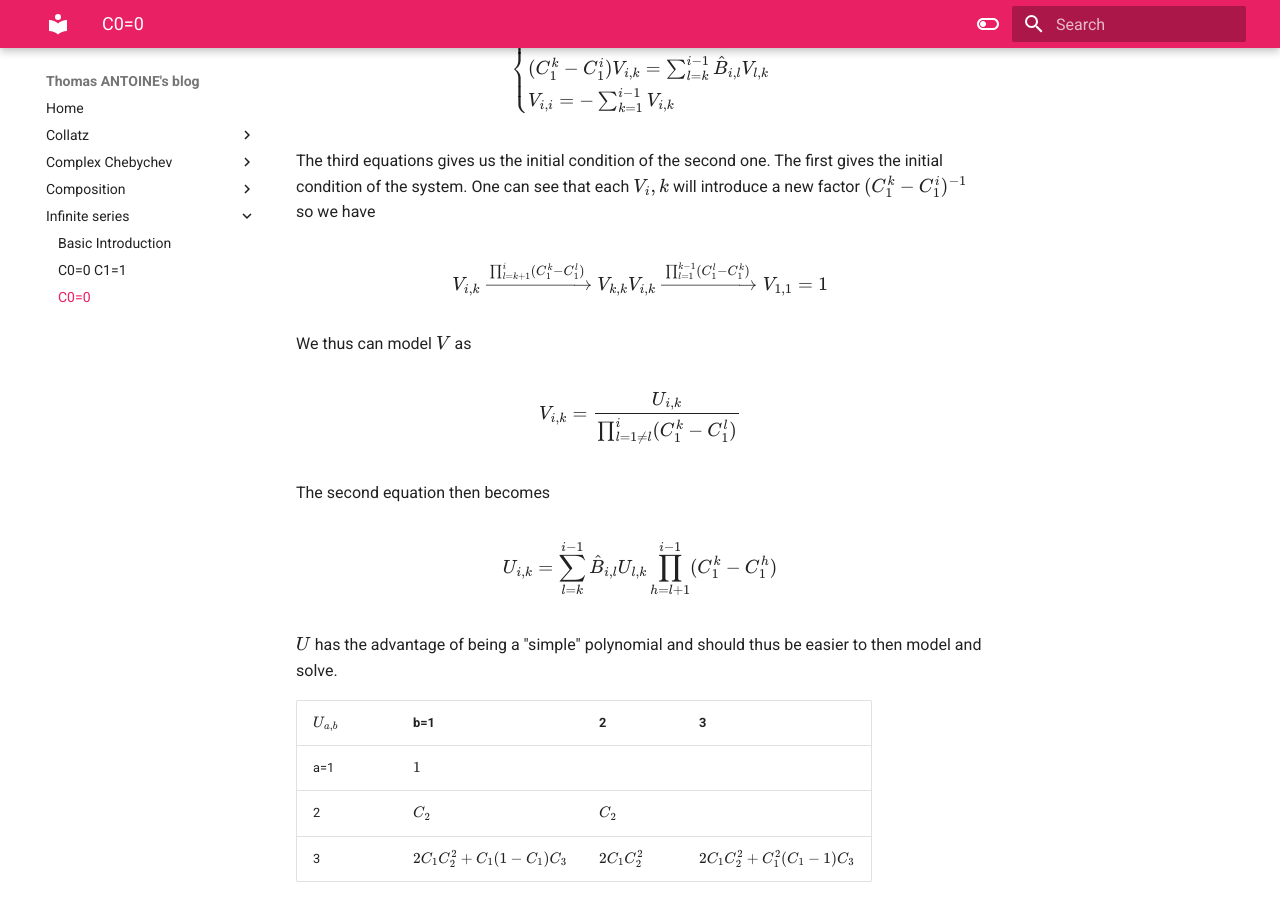
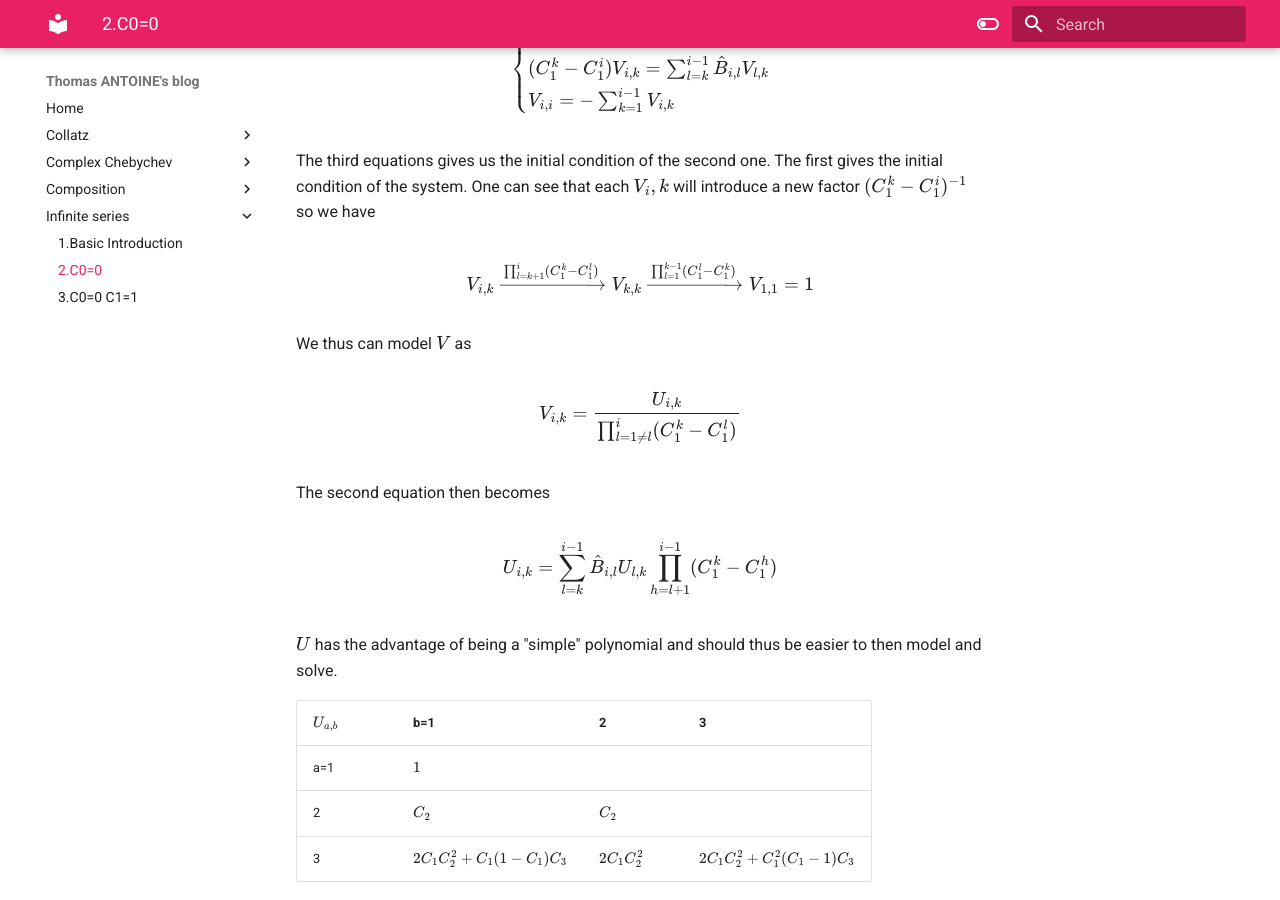
Before and after one commit to TheTarados/myblog, an MkDocs documentation site: the page built from docs/Infinite series/2.C0=0.md, in a window 1280 px wide and 900 px high, scrolled down 2232 px. Built offline with MkDocs 1.6.1 and Material for MkDocs 9.7.7, drawn with Linux system fonts in a browser that asks for light colours.

Commit message:
Fixing some issues

```diff
--- a/docs/Infinite series/C0=0.md
+++ b/docs/Infinite series/2.C0=0.md
@@ -91,7 +91,7 @@ The third equations gives us the initial condition of the second one. The first
 One can see that each $V_i,k$ will introduce a new factor $(C_1^k-C_1^i)^{-1}$ so we have
 
 $$
-V_{i,k}\xrightarrow{\prod_{l=k+1}^i(C_1^k-C_1^l)}V_{k,k}V_{i,k}\xrightarrow{\prod_{l=1}^{k-1}(C_1^l-C_1^k)}V_{1,1}=1
+V_{i,k}\xrightarrow{\prod_{l=k+1}^i(C_1^k-C_1^l)}V_{k,k}\xrightarrow{\prod_{l=1}^{k-1}(C_1^l-C_1^k)}V_{1,1}=1
 $$
 
 We thus can model $V$ as
```
Also changed, not shown: docs/Infinite series/1.Basic Introduction.md (renamed from docs/Infinite series/Basic Introduction.md), docs/Infinite series/3.C0=0 C1=1.md (added), docs/Infinite series/C0=0 C1=1.md (deleted).
